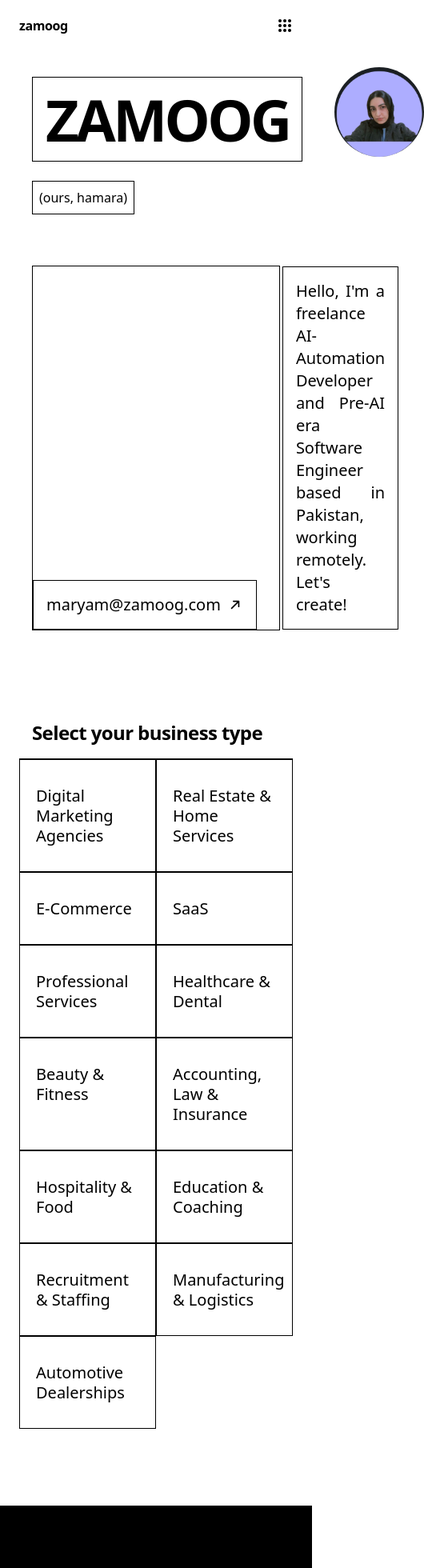
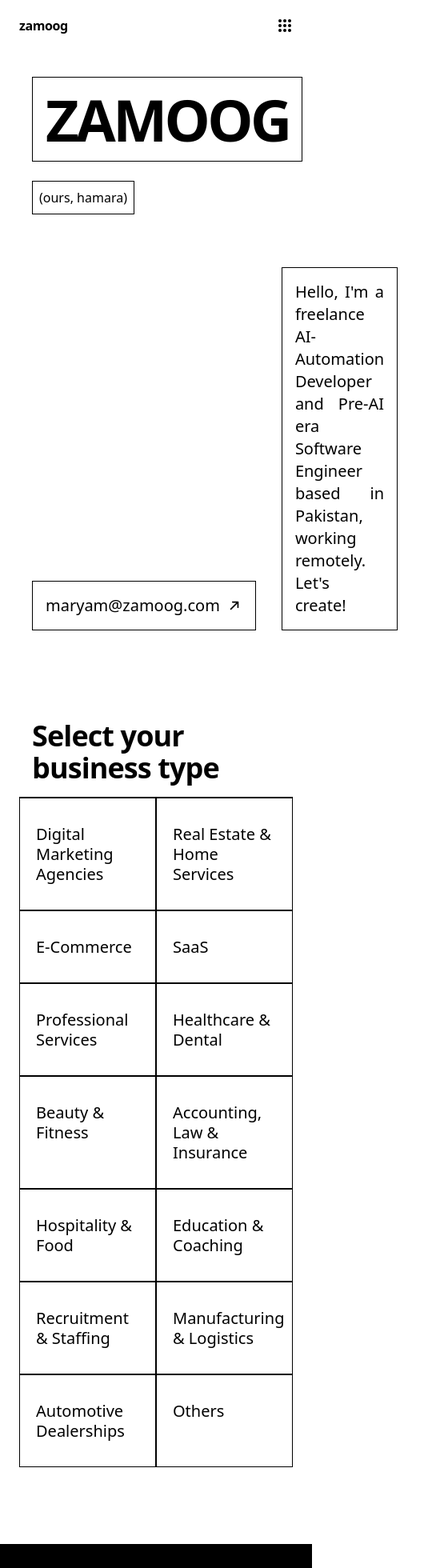
Before and after one commit to mareyam/Maryam-Zamoog-Portfolio, a Next.js app: page / in a window 390 px wide. Shown: the top 1960 px of the page at 80% size, 530 px wide, since content can reach past the window. Built offline with nearby package versions, Linux system fonts and the light colour scheme.

Commit message:
remove: some borders

```diff
--- a/components/sections/About.tsx
+++ b/components/sections/About.tsx
@@ -7,7 +7,7 @@ export default function About() {
   return (
     <section id="about" className="bg-white px-6 pt-10 pb-24 sm:px-10">
       <div>
-        <p className="p-4 text-2xl font-bold tracking-tight text-black border-b border-black">
+        <p className="p-4 text-4xl font-bold tracking-tight text-black border-b border-black">
           Select your business type
         </p>
 
@@ -18,7 +18,7 @@ export default function About() {
               href={`/industries/${toSlug(industry.title)}`}
               className="border border-black px-5 py-8 text-left transition-all duration-150 bg-white text-black hover:bg-black hover:text-white"
             >
-              <h3 className="text-xl md:text-2xl font-medium leading-tight">
+              <h3 className="text-xl md:text-xl font-medium leading-tight">
                 {industry.title}
               </h3>
             </Link>
--- a/components/sections/Hero.tsx
+++ b/components/sections/Hero.tsx
@@ -20,22 +20,22 @@ export default function Hero() {
         </div>
 
         {/* Circular photo */}
-        <div className="shrink-0 rounded-full overflow-hidden mt-1 w-28 h-28 sm:w-36 sm:h-36 lg:w-48 lg:h-48">
+        {/* <div className="shrink-0 rounded-full overflow-hidden mt-1 w-28 h-28 sm:w-36 sm:h-36 lg:w-52 lg:h-52">
           <Image
             src="/profile.png"
             alt="Maryam Zamoog"
-            width={190}
-            height={190}
+            width={50}
+            height={50}
             className="w-full h-full object-cover"
             priority
           />
-        </div>
+        </div> */}
       </div>
 
       {/* Spacer */}
       <div className="flex-1" />
 
-      <div className="flex items-end justify-between gap-8 border m-4">
+      <div className="flex items-end justify-between gap-8 m-4">
         <a
           href={`mailto:${email}`}
           className="border p-4 select-text inline-flex items-center gap-2 shrink-0 text-xl md:text-2xl text-black hover:text-black/60 transition-colors"
--- a/lib/data.ts
+++ b/lib/data.ts
@@ -533,6 +533,46 @@ export const industries = [
       "Customer inquiry chatbot",
     ],
   },
+  {
+    slug: "others",
+    title: "Others",
+    subNiches: [
+      "Construction",
+      "Events",
+      "Travel",
+      "Nonprofits",
+      "Creators",
+      "Influencers",
+      "Local Businesses",
+      "Franchises",
+      "Car Rentals",
+      "Studios",
+    ],
+    painPoints: [
+      "Too much repetitive admin work every day",
+      "Customers wait too long for replies",
+      "Leads are missed outside working hours",
+      "Staff spends hours updating spreadsheets manually",
+      "Bookings and inquiries are difficult to manage",
+      "Business growth slows because operations are manual",
+    ],
+    solutions: [
+      "AI replies instantly to customer questions 24/7",
+      "Automatically organize inquiries, bookings and leads in one place",
+      "Send reminders and follow-ups without manual work",
+      "Reduce repetitive admin tasks that waste staff time",
+      "Connect all your apps and systems together automatically",
+      "Save hours every week by automating repetitive tasks",
+    ],
+    automations: [
+      "WhatsApp and website chatbots",
+      "Automatic booking and reminder systems",
+      "Lead collection and follow-up workflows",
+      "Custom business dashboards",
+      "Spreadsheet and admin task automation",
+      "App integrations and workflow automations",
+    ],
+  },
 ];
 
 export const pricing = [
```
Also changed, not shown: components/sections/Header.tsx (+0 -63 lines).
